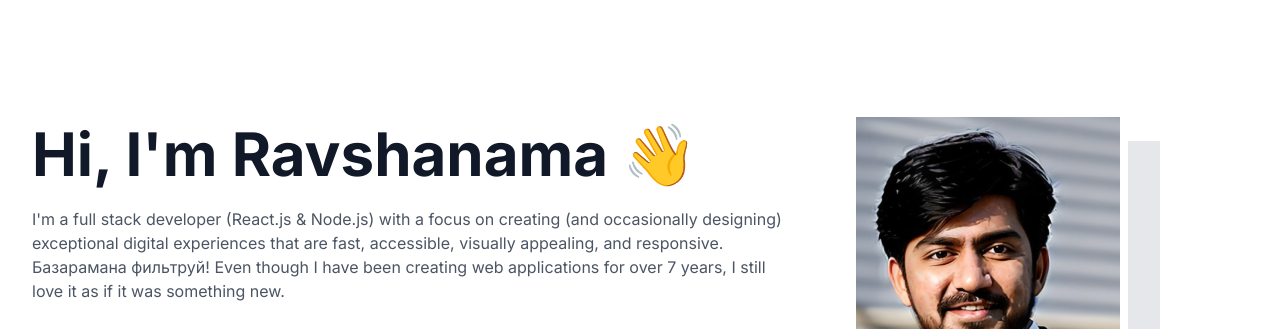
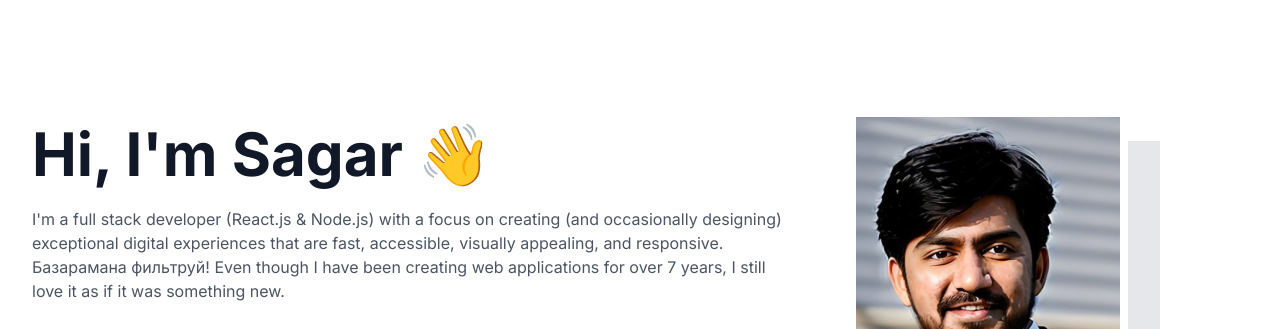
Before and after one commit to khhhrp/khhhrp.github.io, a plain HTML site: page portfolio/index.html in a window 1280 px wide. Shown: the part 64-393 px from the top of the page. Drawn offline with Linux system fonts and the light colour scheme.

Commit message:
minor fix

```diff
--- a/portfolio/index.html
+++ b/portfolio/index.html
@@ -39,7 +39,7 @@
     <main>
       <div class="container hero">
         <div class="hero__content">
-          <h1 class="hero__title">Hi, I'm Ravshanama&nbsp;👋</h1>
+          <h1 class="hero__title">Hi, I'm Sagar&nbsp;👋</h1>
           <p class="hero__text content__text">
             I'm a full stack developer (React.js & Node.js) with a focus on
             creating (and occasionally designing) exceptional digital
```
